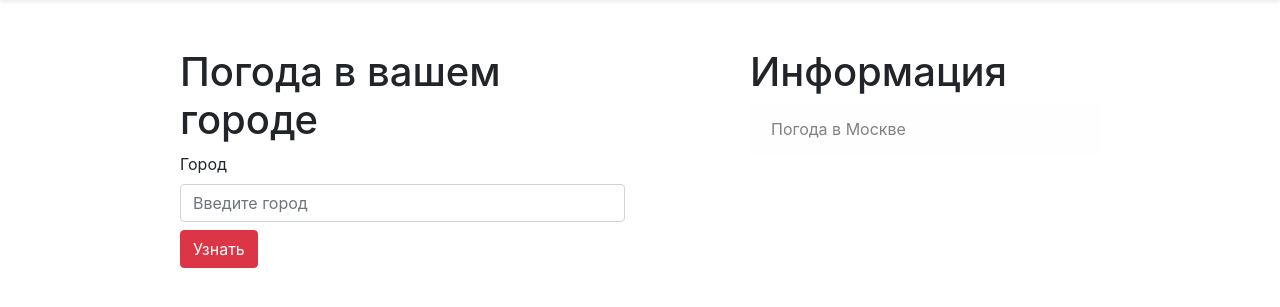
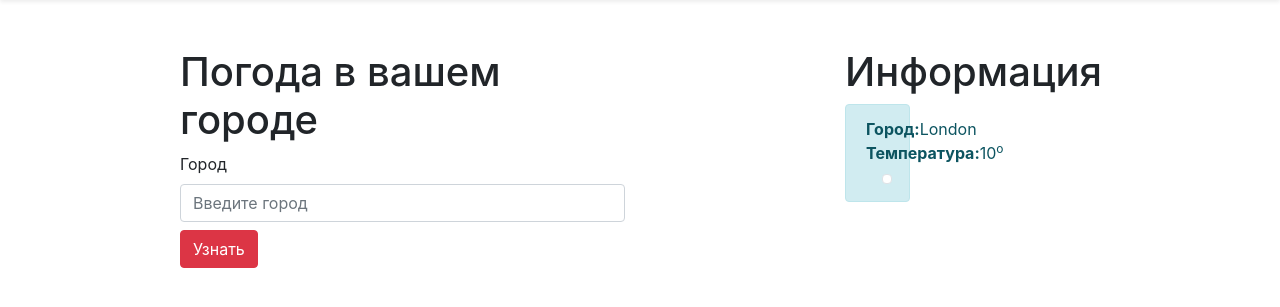
Before and after one commit to VladDevelops/WeatherApp, a Django app: page / in a window 1280 px wide. Shown: the part 71-378 px from the top of the page. Run offline with Django 3.2, Linux system fonts and the light colour scheme; a database or web service that is not in the repository returns one stand-in record (values such as "Sample title"); data that the repository does not hold is empty; some libraries are stand-ins or nearby versions; grey boxes are pictures that could not be loaded.

Commit message:
modified: index.html,views.py

```diff
--- a/weather/templates/weather/index.html
+++ b/weather/templates/weather/index.html
@@ -27,10 +27,20 @@
       </form>
 
   </div>
-  <div class="col-4 offset-1">
+  <div class="col-1 offset-2">
     <h1>Информация</h1>
-    <div class="alert alert-light">
-       Погода в Москве
+    <div class="alert alert-info">
+      <div class="row">
+        <div class="col-9">
+          <b>Город:</b>{{ info.city }}<br>
+          <b>Температура:</b>{{ info.temp }}<sup>o</sup>
+       <div>
+       <div class="col-2 offset-1">
+        <img src="http:"http://openweathermap.org/img/w/{{ info.icon }}.png" alt="Фото погоды" class="img-thumbnail">
+      </div>
+     </div>
+    </div>
+  </div>
  <div>
 <div>
 
--- a/weather/views.py
+++ b/weather/views.py
@@ -3,9 +3,16 @@ from django.shortcuts import render
 
 def index(request):
     appid = 'b952d80df29c93133f97626538066e22'
-    url = 'http://api.openweathermap.org/data/2.5/weather?q={}&appid=' + appid
+    url = 'http://api.openweathermap.org/data/2.5/weather?q={}&units=metric&appid=' + appid
 
     city = 'London'
-    res = requests.get(url.format(city))
-    print(res.text)
-    return render(request, 'weather/index.html')
+    res = requests.get(url.format(city)).json()
+
+    city_info = {
+         'city': city,
+         'temp': res["main"]["temp"] ,
+         'icon': res["weather"][0]["icon"]
+    }
+
+    context = {'info': city_info}
+    return render(request, 'weather/index.html', context)
```
